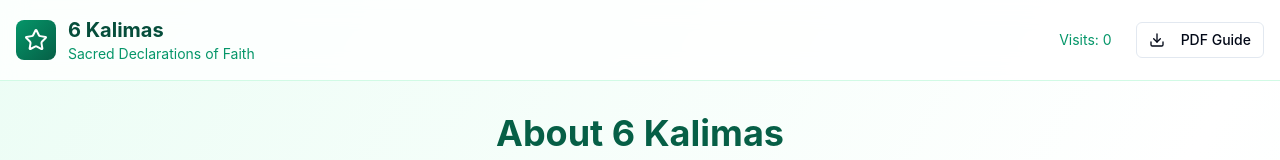
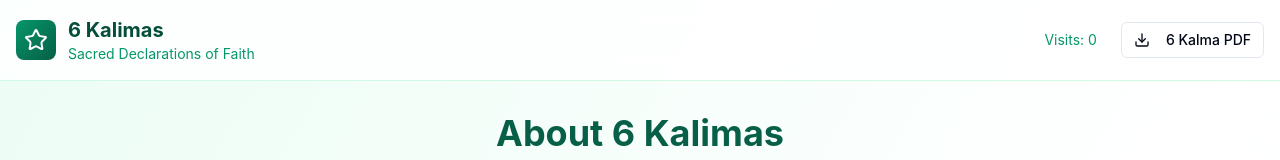
Before and after one commit to Firdosh323/six-kalimas, a React (Vite) app: page /about in a window 1280 px wide. Shown: the top 160 px of the page. Built offline with nearby package versions, Linux system fonts and the light colour scheme.

Commit message:
Change PDF button text
Update the text of the PDF download button to "6 Kalma PDF".

```diff
--- a/src/components/Header.tsx
+++ b/src/components/Header.tsx
@@ -40,7 +40,7 @@ const Header = ({ visitCount, onDownloadPDF }: HeaderProps) => {
             <span className="text-sm text-emerald-600">Visits: {visitCount.toLocaleString()}</span>
             <Button onClick={handlePDFDownload} variant="outline" size="sm">
               <Download className="w-4 h-4 mr-2" />
-              PDF Guide
+              6 Kalma PDF
             </Button>
           </nav>
         </div>
```
